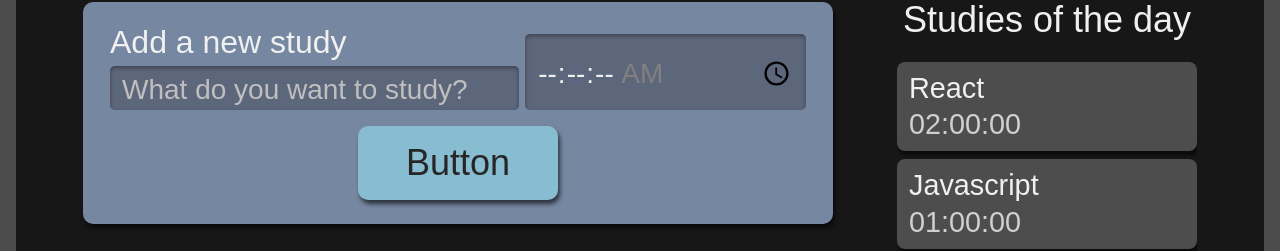
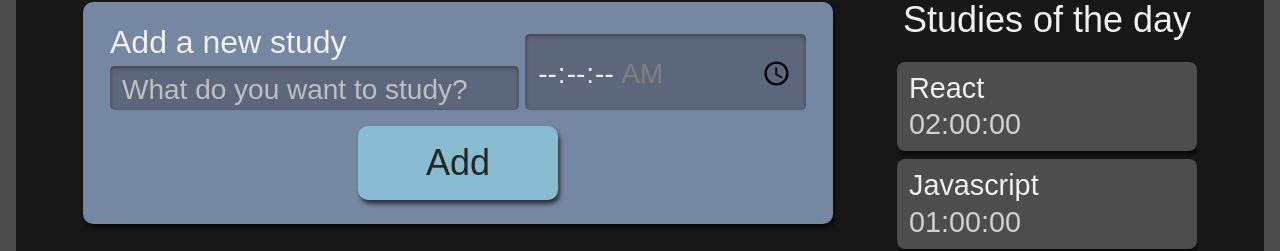
Before and after one commit to jotadagostin/alura-studies, a React (Create React App) app in the folder alura-studies/: page / in a window 1280 px wide. Shown: the part 222-473 px from the top of the page. Built offline with nearby package versions, Linux system fonts and the light colour scheme.

Commit message:
update button
using text with props

```diff
--- a/alura-studies/src/components/Button/index.tsx
+++ b/alura-studies/src/components/Button/index.tsx
@@ -1,9 +1,9 @@
 import React from "react";
 import style from "./Button.module.scss";
 
-class Button extends React.Component {
+class Button extends React.Component<{ text: string }> {
   render() {
-    return <button className={style.button}>Button</button>;
+    return <button className={style.button}>{this.props.text}</button>;
   }
 }
 
--- a/alura-studies/src/components/Form/index.tsx
+++ b/alura-studies/src/components/Form/index.tsx
@@ -28,7 +28,7 @@ class Form extends React.Component {
             required
           />
         </div>
-        <Button />
+        <Button text="Add" />
       </form>
     );
   }
```
